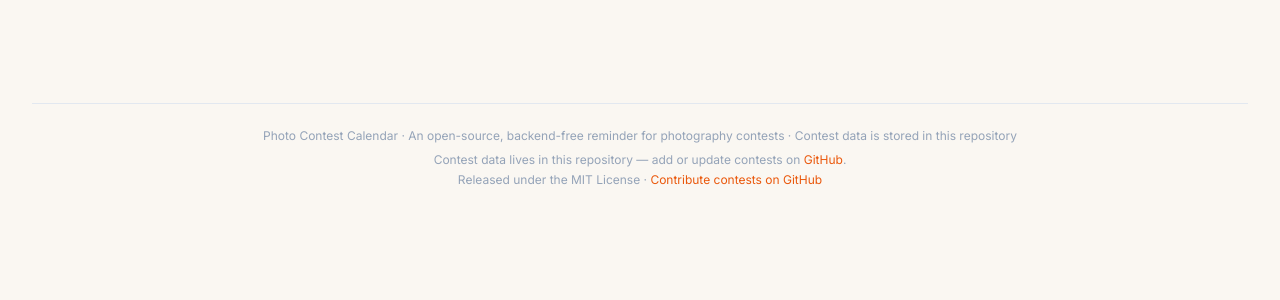
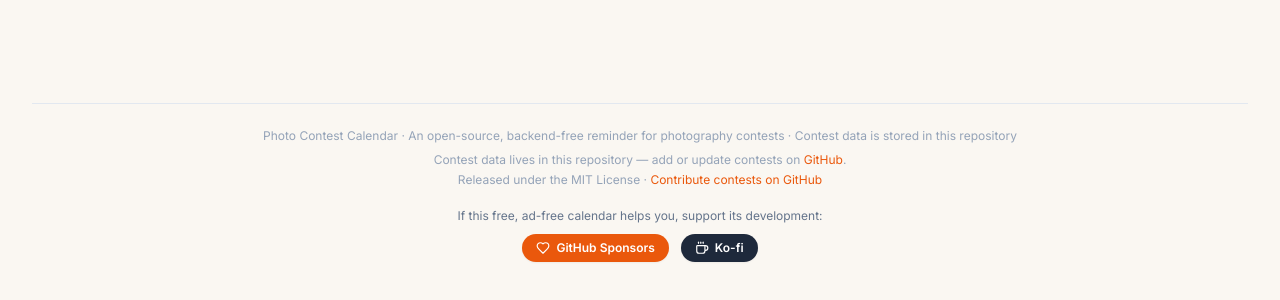
Before and after one commit to HairuoLiu/photo-contest-calendar, a React (Vite) app: page / in a window 1280 px wide. Shown: the part 2767-3067 px from the top of the page. Built offline with nearby package versions, Linux system fonts and the light colour scheme.

Commit message:
feat: add donation entry (GitHub Sponsors + Ko-fi) in footer
- footer: support line + two buttons (GitHub Sponsors, Ko-fi)
- i18n: footer.support/sponsor/kofi added to en + zh-CN (others fall back to EN)
- no new deps; lucide Heart/Coffee icons

```diff
--- a/src/App.tsx
+++ b/src/App.tsx
@@ -28,6 +28,7 @@ import type { View } from './lib/types'
 import { REPO_URL } from './lib/config'
 import { cn } from './lib/utils'
 import { useT } from './i18n'
+import { Coffee, Heart } from 'lucide-react'
 
 export default function App() {
   const [view, setView] = useState<View>('month')
@@ -209,6 +210,32 @@ export default function App() {
                 {t('footer.contrib')}
               </a>
             </p>
+
+            {/* 捐赠入口：轻量变现，契合开源无广告定位。
+                GitHub Sponsors + Ko-fi 双通道，仅生产/公开站点展示。 */}
+            <div className="mt-5 flex flex-col items-center gap-2.5">
+              <p className="text-slate-500 dark:text-slate-400">{t('footer.support')}</p>
+              <div className="flex flex-wrap items-center justify-center gap-3">
+                <a
+                  href="https://github.com/sponsors/HairuoLiu"
+                  target="_blank"
+                  rel="noopener noreferrer"
+                  className="press inline-flex items-center gap-1.5 rounded-full bg-brand-600 px-3.5 py-1.5 text-xs font-semibold text-white shadow-sm transition hover:bg-brand-700 dark:bg-brand-500 dark:hover:bg-brand-600"
+                >
+                  <Heart className="h-3.5 w-3.5" aria-hidden />
+                  {t('footer.sponsor')}
+                </a>
+                <a
+                  href="https://ko-fi.com/liuhaier"
+                  target="_blank"
+                  rel="noopener noreferrer"
+                  className="press inline-flex items-center gap-1.5 rounded-full bg-slate-800 px-3.5 py-1.5 text-xs font-semibold text-white shadow-sm transition hover:bg-slate-700 dark:bg-slate-700 dark:hover:bg-slate-600"
+                >
+                  <Coffee className="h-3.5 w-3.5" aria-hidden />
+                  {t('footer.kofi')}
+                </a>
+              </div>
+            </div>
           </footer>
         </div>
 
--- a/src/i18n/translations.ts
+++ b/src/i18n/translations.ts
@@ -168,6 +168,9 @@ export const DICT: Record<Lang, Dict> = {
       'Photo Contest Calendar · An open-source, backend-free reminder for photography contests · Contest data is stored in this repository',
     'footer.contrib': 'Contribute contests on GitHub',
     'footer.mit': 'Released under the MIT License · ',
+    'footer.support': 'If this free, ad-free calendar helps you, support its development:',
+    'footer.sponsor': 'GitHub Sponsors',
+    'footer.kofi': 'Ko-fi',
     'week.back': 'Back to month',
     'week.empty': 'No contest deadlines recorded for this day',
     'hover.title': 'Preview',
@@ -238,6 +241,9 @@ export const DICT: Record<Lang, Dict> = {
     'footer.text': 'Photo Contest Calendar · 一个开源、无后端的摄影赛事提醒工具 · 比赛数据保存在仓库本地文件',
     'footer.contrib': '在 GitHub 上贡献比赛',
     'footer.mit': '以 MIT 协议开源 · ',
+    'footer.support': '如果这个免费、无广告的日历对你有帮助，欢迎支持作者持续开发：',
+    'footer.sponsor': 'GitHub Sponsors 赞助',
+    'footer.kofi': 'Ko-fi 请喝咖啡',
     'week.back': '返回月视图',
     'week.empty': '这一天没有收录的比赛截止',
     'hover.title': '悬停预览',
```
